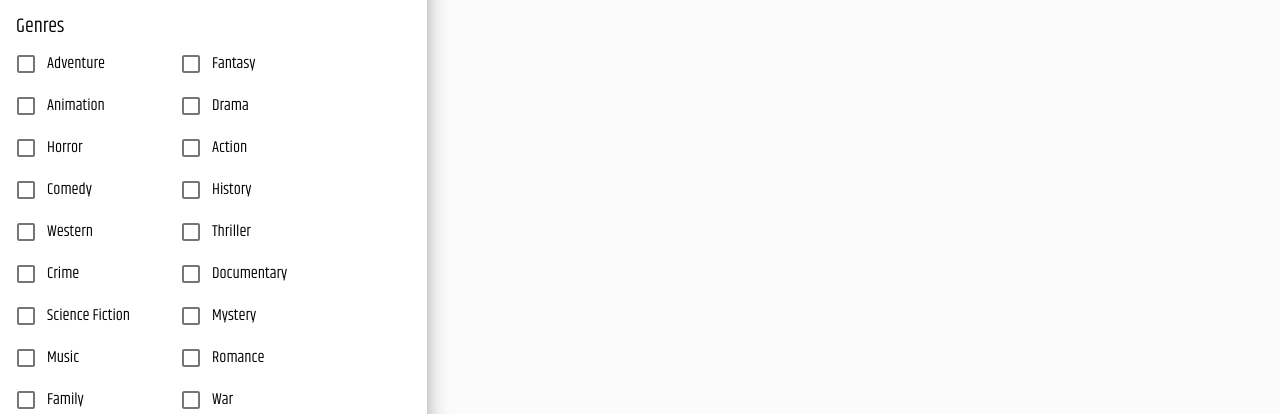
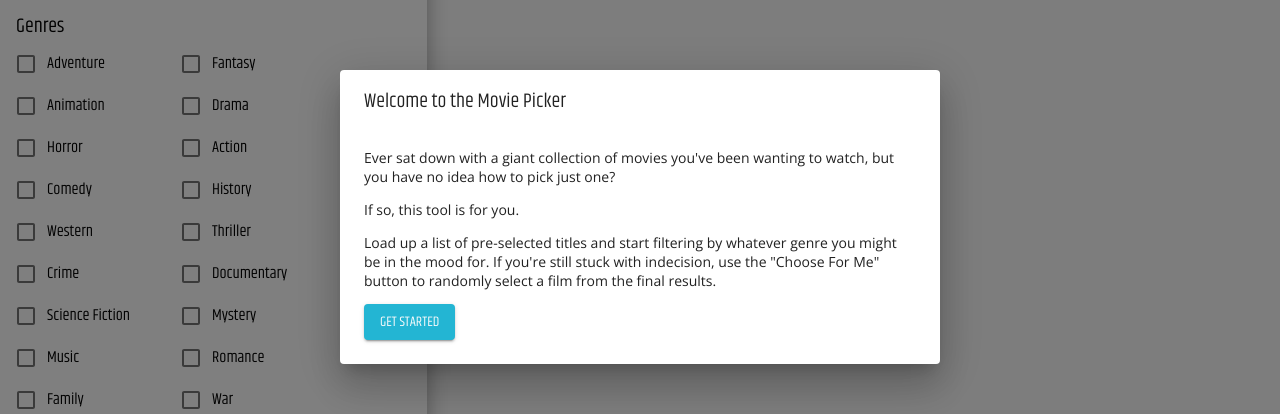
Before and after one commit to trpglobokar/movie-picker, a React (Create React App) app: page / in a window 1280 px wide. Shown: the part 183-597 px from the top of the page. Built offline with nearby package versions, Linux system fonts and the light colour scheme; no server answers.

Commit message:
feat(WelcomeDialog): added 'Get Started' button

```diff
--- a/src/renders/WelcomeDialog.tsx
+++ b/src/renders/WelcomeDialog.tsx
@@ -1,5 +1,6 @@
 import React, { Component } from "react"
 import {
+  Button,
   Dialog,
   DialogTitle,
 } from "@material-ui/core"
@@ -24,7 +25,7 @@ class WelcomeDialog extends Component<WelcomeProps, WelcomeState> {
     super(props)
 
     this.state = {
-      modalOpen: false, //modalOpen: true,
+      modalOpen: true,
     }
   }
 
@@ -45,11 +46,15 @@ class WelcomeDialog extends Component<WelcomeProps, WelcomeState> {
           Welcome to the Movie Picker
         </DialogTitle>
         <DialogContent>
-          <p>Ever sat down with a giant collection of movies you know you want to watch but no idea how to pick just one?</p>
-          <p>Are you and a friend constantly saying things like "what do you mean you haven't watched the Princess Bride?!", but when you're both on the couch you can barely remember one title, let alone the dozen others you've been dying to share?</p>
+          <p>Ever sat down with a giant collection of movies you've been wanting to watch, but you have no idea how to pick just one?</p>
           <p>If so, this tool is for you.</p>
           <p>Load up a list of pre-selected titles and start filtering by whatever genre you might be in the mood for. If you're still stuck with indecision, use the "Choose For Me" button to randomly select a film from the final results.</p>
-          <SmallP>(NOTE: ability to add custom user lists coming soon)</SmallP>
+          <Button
+            variant="contained"
+            color="primary"
+            onClick={this.handleClose}>
+              Get Started
+          </Button>
         </DialogContent>
       </Dialog>
     )
```
